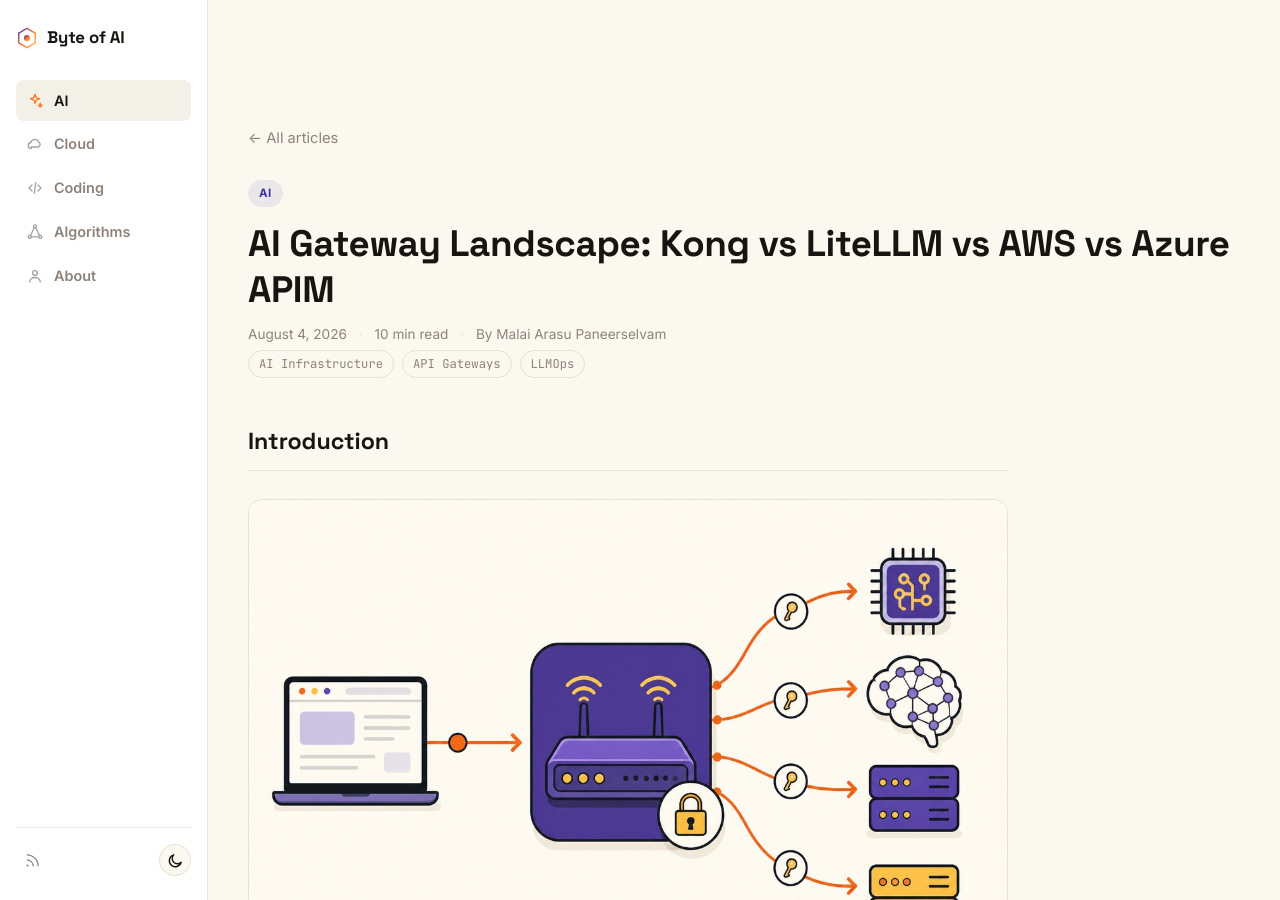
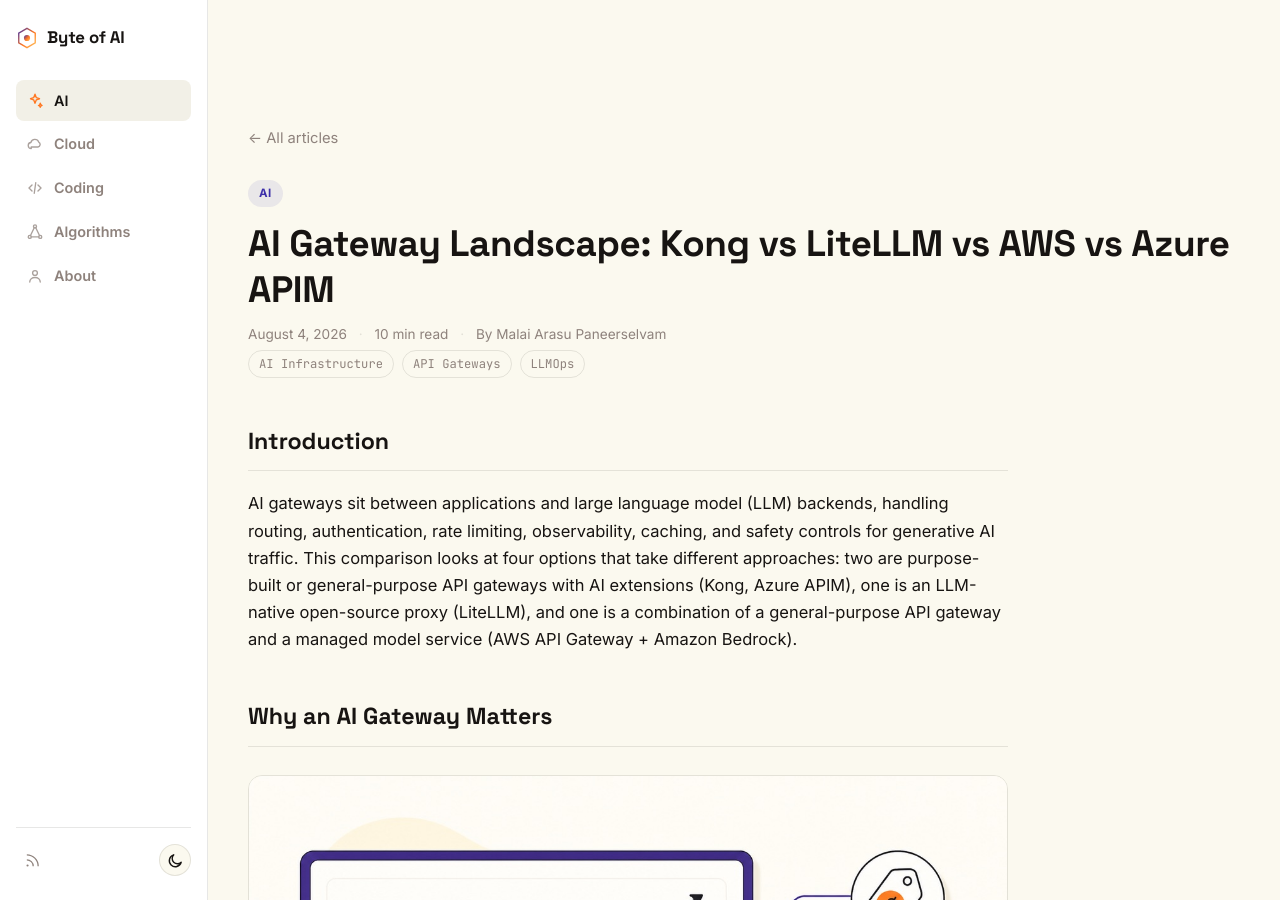
Before and after one commit to malaiarasu/byteofai, a Jekyll site: the page built from _posts/2026-08-04-ai-gateway-landscape-comparison.md, in a window 1280 px wide and 900 px high. Built offline with Jekyll 4.4.1, drawn with Linux system fonts in a browser that asks for light colours.

Commit message:
Remove image from Introduction section
Co-authored-by: Cursor <cursoragent@cursor.com>

```diff
--- a/_posts/2026-08-04-ai-gateway-landscape-comparison.md
+++ b/_posts/2026-08-04-ai-gateway-landscape-comparison.md
@@ -7,8 +7,6 @@ excerpt: "A comparison of Kong AI Gateway, LiteLLM, AWS API Gateway + Bedrock, a
 ---
 
 ## Introduction
-
-![A gateway hub routing traffic from an application to multiple AI model providers](/assets/images/ai-gateway-hero.jpg)
 
 AI gateways sit between applications and large language model (LLM) backends, handling routing, authentication, rate limiting, observability, caching, and safety controls for generative AI traffic. This comparison looks at four options that take different approaches: two are purpose-built or general-purpose API gateways with AI extensions (Kong, Azure APIM), one is an LLM-native open-source proxy (LiteLLM), and one is a combination of a general-purpose API gateway and a managed model service (AWS API Gateway + Amazon Bedrock).
 
```
Also changed, not shown: assets/images/ai-gateway-hero.jpg (deleted).
